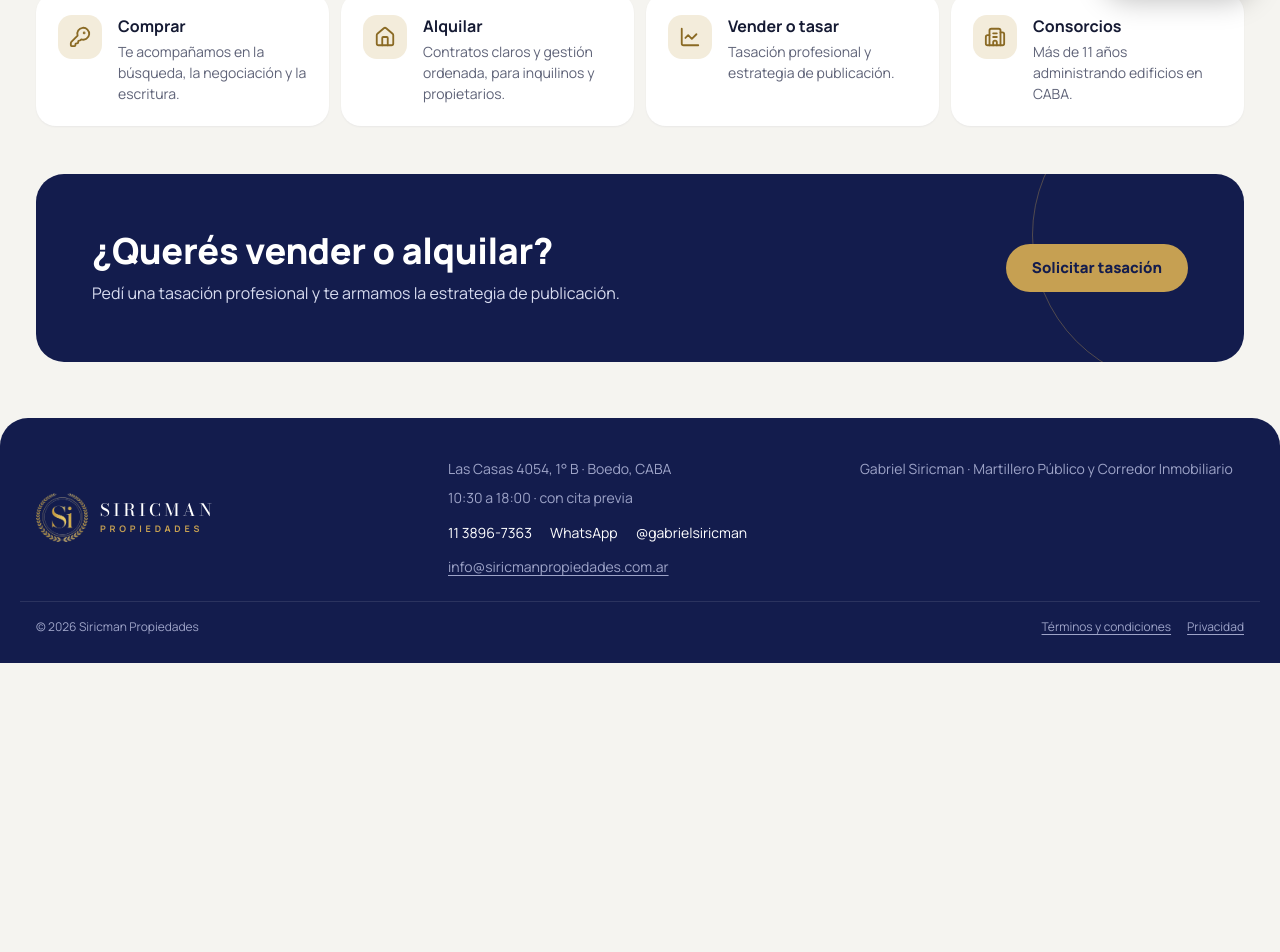
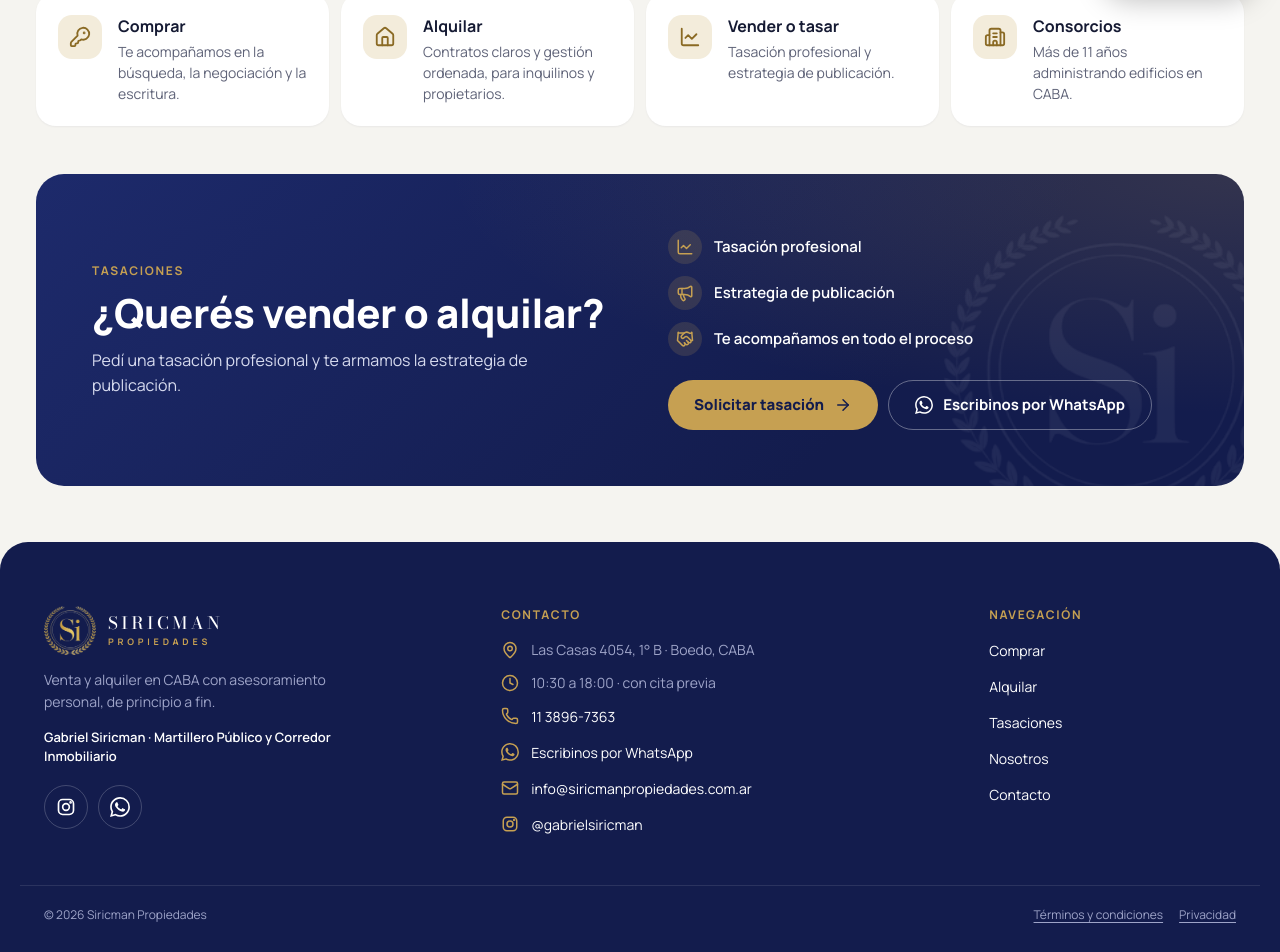
Before and after one commit to skywarddigitalsolutions/siricmanpropiedades, a Next.js app: page / in a window 1280 px wide. Shown: the part 789-1741 px from the top of the page. Before the commit the page ends 1452 px from the top, so only its background shows below. Built offline with nearby package versions, Linux system fonts and the light colour scheme; no server answers.

Commit message:
feat(site): redesigned appraisal call to action and footer

```diff
--- a/src/components/layout/Footer/Footer.module.css
+++ b/src/components/layout/Footer/Footer.module.css
@@ -5,13 +5,20 @@
   margin-top: auto;
 }
 
+/* Mobile: stacked sections. Desktop: brand | contact | navigation. */
 .inner {
   max-width: var(--content-max-width);
   margin: 0 auto;
-  padding: 40px 16px 24px;
+  padding: 48px 16px 36px;
   display: grid;
-  grid-template-columns: repeat(auto-fit, minmax(min(100%, 220px), 1fr));
-  gap: 28px;
+  gap: 36px;
+}
+
+.brandColumn {
+  display: flex;
+  flex-direction: column;
+  align-items: flex-start;
+  gap: 14px;
 }
 
 .brand {
@@ -45,60 +52,125 @@
   color: var(--color-gold);
 }
 
-.address,
+.tagline {
+  max-width: 320px;
+  font-size: 14px;
+  line-height: 1.6;
+}
+
 .professional {
+  max-width: 320px;
+  font: 600 13px/1.5 var(--font-body), sans-serif;
+  color: var(--color-white);
+}
+
+.social {
+  display: flex;
+  gap: 10px;
+  margin-top: 4px;
+}
+
+.socialButton {
+  width: 44px;
+  height: 44px;
+  display: inline-flex;
+  align-items: center;
+  justify-content: center;
+  border: 1px solid rgba(255, 255, 255, 0.2);
+  border-radius: 50%;
+  color: var(--color-white);
+  transition: color 0.15s ease, border-color 0.15s ease, background 0.15s ease;
+}
+
+.socialButton:hover {
+  color: var(--color-navy-dark);
+  border-color: var(--color-gold);
+  background: var(--color-gold);
+}
+
+.column {
   display: flex;
   flex-direction: column;
-  gap: 8px;
+  gap: 16px;
+}
+
+.heading {
+  font: 700 12px var(--font-body), sans-serif;
+  letter-spacing: 0.14em;
+  text-transform: uppercase;
+  color: var(--color-gold);
+}
+
+.list {
+  list-style: none;
+  display: flex;
+  flex-direction: column;
+  gap: 12px;
   font-size: 14px;
   line-height: 1.5;
 }
 
-.email {
-  color: inherit;
-  text-decoration: underline;
-  text-underline-offset: 3px;
-  overflow-wrap: anywhere;
-}
-
-.bottomBar {
-  max-width: var(--content-max-width);
-  margin: 0 auto;
-  padding: 16px 16px 28px;
-  border-top: 1px solid rgba(255, 255, 255, 0.1);
+.item {
   display: flex;
-  justify-content: space-between;
-  gap: 10px;
-  flex-wrap: wrap;
-  font-size: 12px;
+  align-items: flex-start;
+  gap: 12px;
   color: var(--color-text-on-dark-muted);
 }
 
-.contactLinks {
-  list-style: none;
-  display: flex;
-  flex-wrap: wrap;
-  gap: 4px 18px;
+.itemIcon {
+  flex: none;
+  margin-top: 2px;
+  color: var(--color-gold);
+}
+
+/* Instagram glyph has no class hook: keep its colour in line with the others. */
+.item > svg {
+  flex: none;
+  margin-top: 2px;
+  color: var(--color-gold);
 }
 
 .link {
-  min-height: 32px;
+  min-height: 24px;
   display: inline-flex;
   align-items: center;
   color: var(--color-white);
   text-underline-offset: 3px;
 }
 
-.link:hover,
-.email:hover {
+.email {
+  overflow-wrap: anywhere;
+}
+
+.link:hover {
   color: var(--color-gold);
 }
 
 .link:focus-visible,
-.email:focus-visible {
+.socialButton:focus-visible {
   outline: 2px solid var(--color-gold);
   outline-offset: 2px;
   border-radius: 4px;
+}
+
+.socialButton:focus-visible {
+  border-radius: 50%;
+}
+
+/*
+ * The fixed WhatsApp button (58px + 20px offset) sits over the bottom-right
+ * corner: the extra bottom padding keeps the legal links always clear of it.
+ */
+.bottomBar {
+  max-width: var(--content-max-width);
+  margin: 0 auto;
+  padding: 18px 16px calc(100px + env(safe-area-inset-bottom, 0px));
+  border-top: 1px solid rgba(255, 255, 255, 0.1);
+  display: flex;
+  flex-direction: column;
+  gap: 10px;
+  font-size: 12px;
+  color: var(--color-text-on-dark-muted);
 }
 
 .legal {
@@ -122,3 +194,17 @@
   outline-offset: 2px;
   border-radius: 4px;
 }
+
+@media (min-width: 900px) {
+  .inner {
+    grid-template-columns: 1.3fr 1.4fr 0.8fr;
+    gap: 56px;
+    padding: 64px 24px 48px;
+  }
+
+  .bottomBar {
+    flex-direction: row;
+    justify-content: space-between;
+    padding: 20px 24px calc(96px + env(safe-area-inset-bottom, 0px));
+  }
+}
--- a/src/components/layout/Footer/Footer.tsx
+++ b/src/components/layout/Footer/Footer.tsx
@@ -1,5 +1,6 @@
 import Image from "next/image";
 import Link from "next/link";
+import { Clock, Mail, MapPin, Phone } from "lucide-react";
 import {
   CONTACT_EMAIL,
   OFFICE_ADDRESS,
@@ -12,14 +13,47 @@ import {
   PHONE_HREF,
 } from "@/lib/contact";
 import { WHATSAPP_DEFAULT_MESSAGE, WHATSAPP_PHONE, buildWhatsAppLink } from "@/lib/whatsapp";
+import WhatsAppIcon from "@/components/site/WhatsAppIcon/WhatsAppIcon";
 import styles from "./Footer.module.css";
+
+const NAV_LINKS = [
+  { label: "Comprar", href: "/propiedades?operacion=venta" },
+  { label: "Alquilar", href: "/propiedades?operacion=alquiler" },
+  { label: "Tasaciones", href: "/tasaciones" },
+  { label: "Nosotros", href: "/nosotros" },
+  { label: "Contacto", href: "/contacto" },
+];
+
+/** Instagram glyph (lucide-react no longer ships brand icons). */
+function InstagramIcon({ size = 20 }: { size?: number }) {
+  return (
+    <svg
+      viewBox="0 0 24 24"
+      width={size}
+      height={size}
+      fill="none"
+      stroke="currentColor"
+      strokeWidth={2}
+      strokeLinecap="round"
+      strokeLinejoin="round"
+      aria-hidden="true"
+      focusable="false"
+    >
+      <rect x="3" y="3" width="18" height="18" rx="5" />
+      <circle cx="12" cy="12" r="4" />
+      <circle cx="17.5" cy="6.5" r="0.6" fill="currentColor" />
+    </svg>
+  );
+}
 
 export default function Footer() {
   const year = new Date().getFullYear();
+  const whatsappHref = buildWhatsAppLink(WHATSAPP_PHONE, WHATSAPP_DEFAULT_MESSAGE);
 
   return (
     <footer className={styles.footer}>
       <div className={styles.inner}>
+        <div className={styles.brandColumn}>
           <div className={styles.brand}>
             <Image
               src="/brand/logo-emblem.png"
@@ -33,29 +67,72 @@ export default function Footer() {
               <span className={styles.brandSub}>PROPIEDADES</span>
             </span>
           </div>
+          <p className={styles.tagline}>
+            Venta y alquiler en CABA con asesoramiento personal, de principio a fin.
+          </p>
+          <p className={styles.professional}>
+            Gabriel Siricman · Martillero Público y Corredor Inmobiliario
+          </p>
+          <div className={styles.social}>
+            <a
+              href={INSTAGRAM_URL}
+              target="_blank"
+              rel="noopener noreferrer"
+              aria-label="Instagram"
+              className={styles.socialButton}
+            >
+              <InstagramIcon size={20} />
+            </a>
+            <a
+              href={whatsappHref}
+              target="_blank"
+              rel="noopener noreferrer"
+              aria-label="WhatsApp"
+              className={styles.socialButton}
+            >
+              <WhatsAppIcon size={20} />
+            </a>
+          </div>
+        </div>
 
-        <div className={styles.address}>
+        <div className={styles.column}>
+          <h2 className={styles.heading}>Contacto</h2>
+          <ul className={styles.list}>
+            <li className={styles.item}>
+              <MapPin aria-hidden size={18} className={styles.itemIcon} />
               <span>
                 {OFFICE_ADDRESS} · {OFFICE_NEIGHBORHOOD}, {OFFICE_CITY}
               </span>
+            </li>
+            <li className={styles.item}>
+              <Clock aria-hidden size={18} className={styles.itemIcon} />
               <span>{OFFICE_HOURS} · con cita previa</span>
-          <ul className={styles.contactLinks}>
-            <li>
+            </li>
+            <li className={styles.item}>
+              <Phone aria-hidden size={18} className={styles.itemIcon} />
               <a href={PHONE_HREF} className={styles.link}>
                 {PHONE_DISPLAY}
               </a>
             </li>
-            <li>
+            <li className={styles.item}>
+              <WhatsAppIcon size={18} className={styles.itemIcon} />
               <a
-                href={buildWhatsAppLink(WHATSAPP_PHONE, WHATSAPP_DEFAULT_MESSAGE)}
+                href={whatsappHref}
                 target="_blank"
                 rel="noopener noreferrer"
                 className={styles.link}
               >
-                WhatsApp
+                Escribinos por WhatsApp
               </a>
             </li>
-            <li>
+            <li className={styles.item}>
+              <Mail aria-hidden size={18} className={styles.itemIcon} />
+              <a href={`mailto:${CONTACT_EMAIL}`} className={`${styles.link} ${styles.email}`}>
+                {CONTACT_EMAIL}
+              </a>
+            </li>
+            <li className={styles.item}>
+              <InstagramIcon size={18} />
               <a
                 href={INSTAGRAM_URL}
                 target="_blank"
@@ -66,14 +143,20 @@ export default function Footer() {
               </a>
             </li>
           </ul>
-          <a href={`mailto:${CONTACT_EMAIL}`} className={styles.email}>
-            {CONTACT_EMAIL}
-          </a>
         </div>
 
-        <div className={styles.professional}>
-          <span>Gabriel Siricman · Martillero Público y Corredor Inmobiliario</span>
-        </div>
+        <nav aria-label="Navegación del sitio" className={styles.column}>
+          <h2 className={styles.heading}>Navegación</h2>
+          <ul className={styles.list}>
+            {NAV_LINKS.map((item) => (
+              <li key={item.href}>
+                <Link href={item.href} className={styles.link}>
+                  {item.label}
+                </Link>
+              </li>
+            ))}
+          </ul>
+        </nav>
       </div>
 
       <div className={styles.bottomBar}>
--- a/src/components/site/home/HomeSections/HomeSections.module.css
+++ b/src/components/site/home/HomeSections/HomeSections.module.css
@@ -111,43 +111,54 @@
   color: var(--color-text-muted);
 }
 
-/* Appraisal CTA */
+/* Appraisal CTA: navy card, copy on the left, benefits + actions on the right */
 .cta {
   position: relative;
-  display: flex;
-  flex-wrap: wrap;
-  align-items: center;
-  justify-content: space-between;
-  gap: 22px;
+  isolation: isolate;
+  display: grid;
+  gap: 32px;
   overflow: hidden;
   padding: clamp(28px, 5vw, 56px);
   border-radius: var(--radius-2xl);
   color: var(--color-white);
-  background: var(--color-navy-dark);
+  background:
+    radial-gradient(120% 140% at 100% 0%, rgba(198, 160, 82, 0.18) 0%, transparent 55%),
+    linear-gradient(135deg, var(--color-navy) 0%, var(--color-navy-dark) 70%);
 }
 
-.cta::before {
+/* The brand emblem as a faint watermark. */
+.cta::after {
   content: "";
   position: absolute;
-  top: -90px;
-  right: -90px;
-  width: 300px;
-  height: 300px;
-  border: 1px solid rgba(198, 160, 82, 0.35);
-  border-radius: 50%;
+  z-index: -1;
+  right: -40px;
+  bottom: -60px;
+  width: 340px;
+  height: 340px;
+  background: url("/brand/logo-emblem.png") center / contain no-repeat;
+  opacity: 0.06;
+  filter: grayscale(1) brightness(2);
+  pointer-events: none;
 }
 
 .ctaText {
-  position: relative;
-  max-width: 560px;
+  max-width: 520px;
   display: flex;
   flex-direction: column;
-  gap: 10px;
+  gap: 12px;
+}
+
+.ctaEyebrow {
+  font: 700 12px var(--font-body), sans-serif;
+  letter-spacing: 0.14em;
+  text-transform: uppercase;
+  color: var(--color-gold);
 }
 
 .ctaTitle {
-  font: 800 clamp(24px, 3.2vw, 36px) / 1.15 var(--font-body), sans-serif;
+  font: 800 clamp(26px, 3.4vw, 40px) / 1.12 var(--font-body), sans-serif;
   letter-spacing: -0.01em;
+  text-wrap: balance;
 }
 
 .ctaBody {
@@ -156,14 +167,58 @@
   color: #d7dbef;
 }
 
-.ctaButton {
-  position: relative;
-  min-height: 48px;
+.ctaSide {
+  display: flex;
+  flex-direction: column;
+  gap: 24px;
+}
+
+.ctaBenefits {
+  list-style: none;
+  display: flex;
+  flex-direction: column;
+  gap: 12px;
+}
+
+.ctaBenefit {
+  display: flex;
+  align-items: center;
+  gap: 12px;
+  font: 600 15px var(--font-body), sans-serif;
+}
+
+.ctaBenefitIcon {
+  flex: none;
+  width: 34px;
+  height: 34px;
   display: inline-flex;
   align-items: center;
+  justify-content: center;
+  border-radius: 50%;
+  color: var(--color-gold);
+  background: rgba(198, 160, 82, 0.16);
+}
+
+.ctaActions {
+  display: flex;
+  flex-direction: column;
+  gap: 10px;
+}
+
+.ctaButton,
+.ctaSecondary {
+  min-height: 50px;
+  display: inline-flex;
+  align-items: center;
+  justify-content: center;
+  gap: 10px;
   padding: 0 26px;
   border-radius: var(--radius-pill);
   font: 800 15px var(--font-body), sans-serif;
+  transition: background 0.15s ease, transform 0.15s ease;
+}
+
+.ctaButton {
   color: var(--color-navy-dark);
   background: var(--color-gold);
 }
@@ -173,8 +228,43 @@
   background: #d4b268;
 }
 
+.ctaButton:hover svg {
+  transform: translateX(3px);
+}
+
+.ctaButton svg {
+  transition: transform 0.15s ease;
+}
+
+.ctaSecondary {
+  color: var(--color-white);
+  border: 1px solid rgba(255, 255, 255, 0.35);
+  font-weight: 700;
+}
+
+.ctaSecondary:hover {
+  color: var(--color-white);
+  background: rgba(255, 255, 255, 0.1);
+}
+
+@media (min-width: 640px) {
+  .ctaActions {
+    flex-direction: row;
+    flex-wrap: wrap;
+  }
+}
+
+@media (min-width: 900px) {
+  .cta {
+    grid-template-columns: 1fr 1fr;
+    align-items: center;
+    gap: 56px;
+  }
+}
+
 .service:focus-visible,
-.ctaButton:focus-visible {
+.ctaButton:focus-visible,
+.ctaSecondary:focus-visible {
   outline: 2px solid var(--color-gold);
   outline-offset: 2px;
 }
--- a/src/components/site/home/HomeSections/HomeSections.tsx
+++ b/src/components/site/home/HomeSections/HomeSections.tsx
@@ -1,8 +1,18 @@
 import Link from "next/link";
-import { Building2, ChartLine, House, KeyRound } from "lucide-react";
+import { ArrowRight, Building2, ChartLine, Handshake, House, KeyRound, Megaphone } from "lucide-react";
 import { PROPERTY_TYPES, type PropertyType } from "@/lib/properties/enums";
 import { EMPTY_SEARCH, buildSearchHref } from "@/lib/public/search-params";
+import { WHATSAPP_PHONE, buildWhatsAppLink } from "@/lib/whatsapp";
+import WhatsAppIcon from "../../WhatsAppIcon/WhatsAppIcon";
 import styles from "./HomeSections.module.css";
+
+const CTA_BENEFITS = [
+  { icon: ChartLine, text: "Tasación profesional" },
+  { icon: Megaphone, text: "Estrategia de publicación" },
+  { icon: Handshake, text: "Te acompañamos en todo el proceso" },
+];
+
+const CTA_WHATSAPP_MESSAGE = "Hola! Quiero tasar mi propiedad.";
 
 const TYPE_CHIP_LABELS: Record<PropertyType, string> = {
   apartment: "Departamentos",
@@ -86,6 +96,7 @@ export function AppraisalCta() {
     <section aria-labelledby="home-cta-title" className={`${styles.section} ${styles.last}`}>
       <div className={styles.cta}>
         <div className={styles.ctaText}>
+          <p className={styles.ctaEyebrow}>Tasaciones</p>
           <h2 id="home-cta-title" className={styles.ctaTitle}>
             ¿Querés vender o alquilar?
           </h2>
@@ -93,9 +104,34 @@ export function AppraisalCta() {
             Pedí una tasación profesional y te armamos la estrategia de publicación.
           </p>
         </div>
-        <Link href="/tasaciones" className={styles.ctaButton}>
-          Solicitar tasación
-        </Link>
+
+        <div className={styles.ctaSide}>
+          <ul className={styles.ctaBenefits}>
+            {CTA_BENEFITS.map(({ icon: Icon, text }) => (
+              <li key={text} className={styles.ctaBenefit}>
+                <span className={styles.ctaBenefitIcon}>
+                  <Icon aria-hidden size={18} />
+                </span>
+                {text}
+              </li>
+            ))}
+          </ul>
+          <div className={styles.ctaActions}>
+            <Link href="/tasaciones" className={styles.ctaButton}>
+              Solicitar tasación
+              <ArrowRight aria-hidden size={18} />
+            </Link>
+            <a
+              href={buildWhatsAppLink(WHATSAPP_PHONE, CTA_WHATSAPP_MESSAGE)}
+              target="_blank"
+              rel="noopener noreferrer"
+              className={styles.ctaSecondary}
+            >
+              <WhatsAppIcon size={18} />
+              Escribinos por WhatsApp
+            </a>
+          </div>
+        </div>
       </div>
     </section>
   );
```
Also changed, not shown: 2 other files (tests, documents, lock files or other folders). Lines whose indentation alone changed are shown as unchanged.
